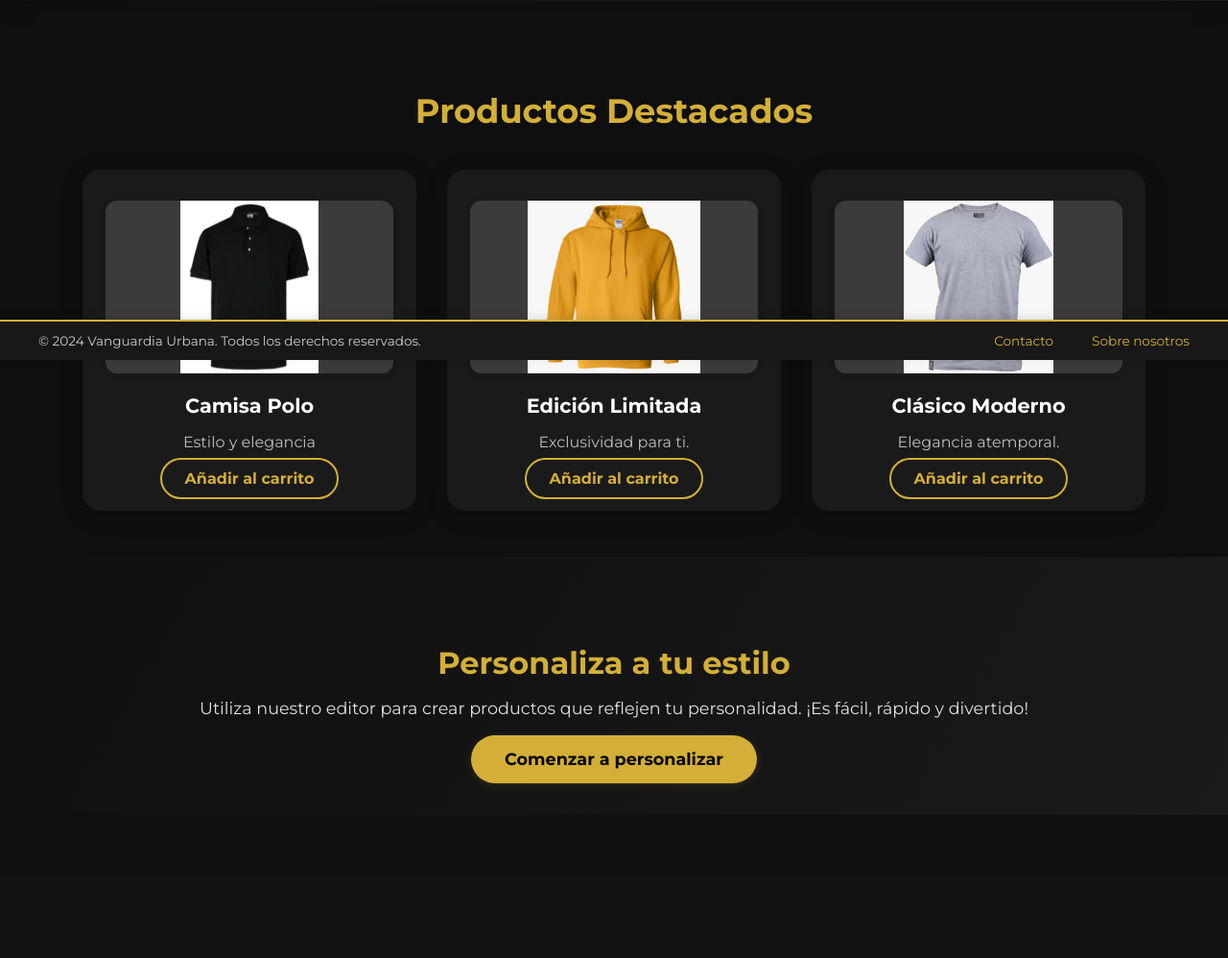
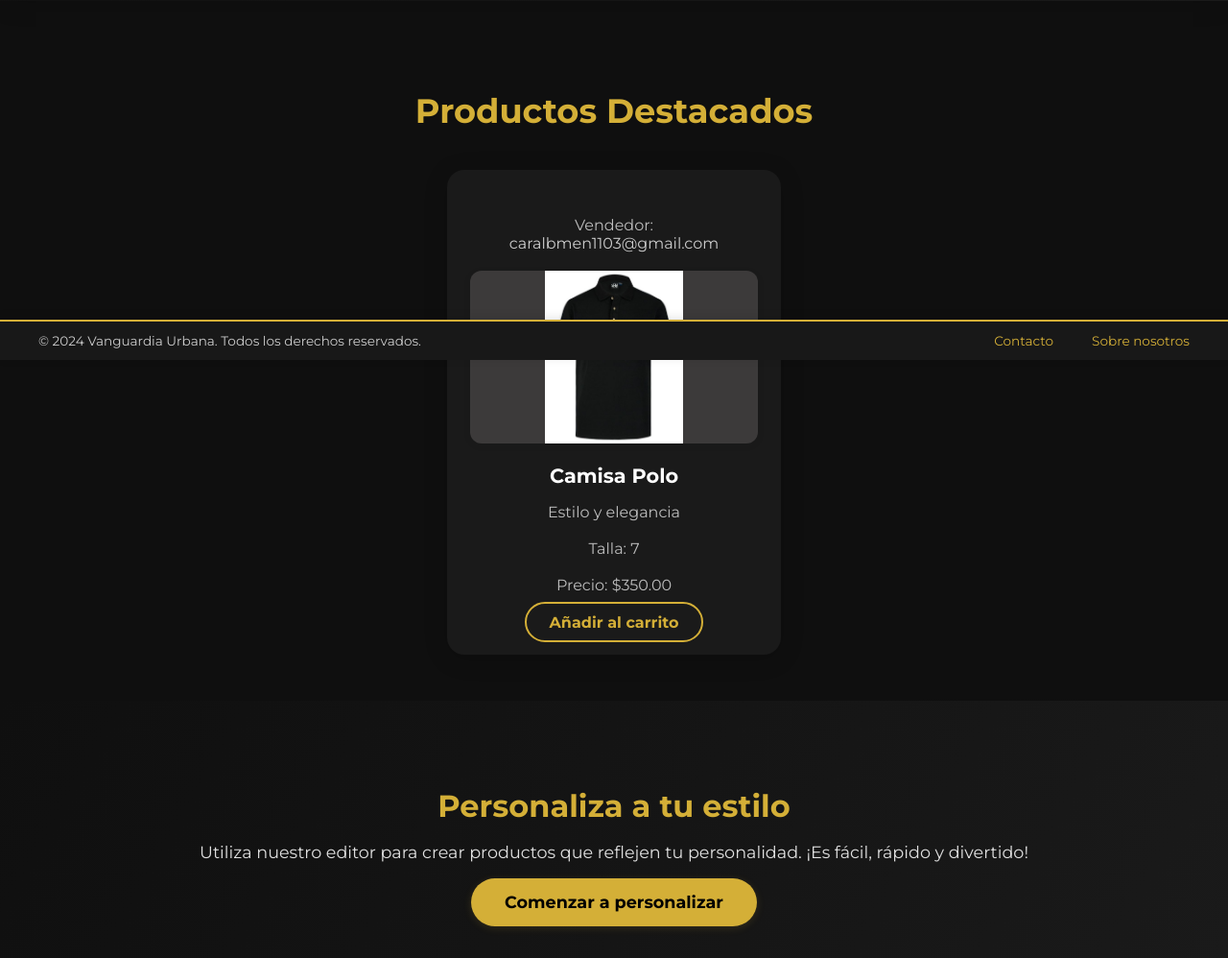
Before and after one commit to caralbmen5654/Vanguardia_Urbana, a Django app: page /frontend/ in a window 1280 px wide. Shown: the part 425-1423 px from the top of the page at 96% size. Before the commit the page ends 1245 px from the top, so only its background shows below. Run offline with Django 5.2, Linux system fonts and the light colour scheme; data comes from the database, SQL or seed files in the repository; both versions use the stored data as it was after the commit.

Commit message:
Se añadió la talla y precio a cada producto, además del correo del vendedor con la funcion de redirigir a gmail para preguntar sobre el producto, se configuró el index para seleccionar 5 productos al azar y ponerlos en el home

```diff
--- a/ecommerce/cliente/templates/cliente/catalogo.html
+++ b/ecommerce/cliente/templates/cliente/catalogo.html
@@ -32,10 +32,12 @@
             <img src="{{ producto.imagen.url }}" alt="Producto {{producto.id}}">
             <h3>{{ producto.producto.nombre }}</h3>
             <p>{{ producto.producto.descripcion }}</p>
+            <p>Talla: {{ producto.talla }}</p>
+            <p>${{ producto.producto.precio_base }}</p>
             <a href="{% url 'frontend_carrito' %}" class="btn-secondary">Añadir al carrito</a>
           </div>
         {% endfor %}
-        <div class="product-card">
+        <!-- <div class="product-card">
           <img src="{% static 'img/product1.jpg' %}" alt="Producto 1">
           <h3>Producto Premium</h3>
           <p>Calidad y diseño en cada detalle.</p>
@@ -52,7 +54,7 @@
           <h3>Clásico Moderno</h3>
           <p>Elegancia atemporal.</p>
           <a href="{% url 'frontend_personaliza' %}" class="btn-secondary">Añadir al carrito</a>
-        </div>
+        </div> -->
       </div>
     </div>
   </section>
--- a/ecommerce/cliente/templates/cliente/catalogo_vendedor.html
+++ b/ecommerce/cliente/templates/cliente/catalogo_vendedor.html
@@ -46,7 +46,7 @@
                 <a href="{% url 'frontend_personaliza' %}" class="btn-secondary">Personalizar</a>
             </div>
           {% endfor %}
-            <div class="product-card">
+            <!-- <div class="product-card">
                 <img src="{% static 'img/product1.jpg' %}" alt="Producto 1">
                 <h3>Producto Premium</h3>
                 <p>Calidad y diseño en cada detalle.</p>
@@ -63,7 +63,7 @@
                 <h3>Clásico Moderno</h3>
                 <p>Elegancia atemporal.</p>
                 <a href="{% url 'frontend_personaliza' %}" class="btn-secondary">Personalizar</a>
-            </div>
+            </div> -->
         </div>
     </div>
   </section>
--- a/ecommerce/cliente/templates/cliente/index.html
+++ b/ecommerce/cliente/templates/cliente/index.html
@@ -15,11 +15,23 @@
     <div class="container">
       <h2>Productos Destacados</h2>
       <div class="products-grid">
+
         {% for variante in variantes %}
           <div class="product-card">
+            <!-- <p>Vendedor: <a href="mailto: {{variante.producto.usuario.correo}}?subject=Informes sobre {{variante.producto.nombre}}" style="color:#ccc">{{variante.producto.usuario.correo}}</a></p> -->
+            <p>Vendedor:
+              <a href="https://mail.google.com/mail/?view=cm&fs=1&to={{ variante.producto.usuario.correo }}&su=Informes sobre {{ variante.producto.nombre }}"  style="color:#ccc; text-decoration: none;">
+                {{ variante.producto.usuario.correo }}
+              </a>
+            </p>
             <img src="{{ variante.imagen.url }}" alt="Producto {{variante.id}}">
             <h3>{{ variante.producto.nombre }}</h3>
             <p>{{ variante.producto.descripcion }}</p>
+            <span>
+              <p>Talla: {{ variante.talla }}</p>
+              <p>Precio: ${{ variante.producto.precio_base }}</p>
+            </span>
+
             <a href="{% url 'frontend_carrito' %}" class="btn-secondary">Añadir al carrito</a>
           </div>
         {% endfor %}
@@ -27,7 +39,7 @@
 
 
 
-        <div class="product-card">
+        <!-- <div class="product-card">
           <img src="{% static 'img/2vanu.jpeg' %}" alt="Producto 2">
           <h3>Edición Limitada</h3>
           <p>Exclusividad para ti.</p>
@@ -38,7 +50,7 @@
           <h3>Clásico Moderno</h3>
           <p>Elegancia atemporal.</p>
           <a href="{% url 'frontend_carrito' %}" class="btn-secondary">Añadir al carrito</a>
-        </div>
+        </div> -->
       </div>
     </div>
   </section>
--- a/ecommerce/cliente/templates/paginas/agregarProducto.html
+++ b/ecommerce/cliente/templates/paginas/agregarProducto.html
@@ -47,6 +47,11 @@
         scale: 1.03;
     }
 </style>
+ {% if messages %}
+    <script>
+        alert("{{ message }}");
+    </script>
+{% endif %}
 <div class="container mt-4" style="color: white; ">
     <h2 class="mb-4">Agregar Nuevo Producto</h2>
     <div style="width: 100%; display: flex;">
--- a/ecommerce/cliente/views.py
+++ b/ecommerce/cliente/views.py
@@ -105,13 +105,12 @@ def addProducto(request):
                 print(e)
                 alerts.error(request, f'Error al guardar: {e}')
         else:
-            print("Formularios INvalidos")
-            #alerts.success(request,'Fallo en los datos')
+            alerts.error(request,'Fallo en los datos')
     else:
-        print("No se envio")
+
         form_producto= formProducto()
         variante_form= Varianteform()
-        alerts.success(request,'Fallo al agregar' )
+        alerts.error(request,'Fallo al agregar' )
     return render(request, 'paginas/agregarProducto.html',{
         'usuario':usuarioo,
         'form_producto': form_producto,
@@ -173,7 +172,8 @@ def actualizarProducto(request, variante_id):
 def frontend_home(request):
     """Vista para la página principal del frontend"""
     #return render(request, 'cliente/index.html')
-    variantes= Variante_p.objects.all()
+    variantes= Variante_p.objects.order_by('?')[:5]
+    #variantes= producto.objects.all()
     return render(request, 'cliente/index.html',{'variantes':variantes})
 
 
```
Also changed, not shown: ecommerce/cliente/templates/cliente/login.html (+4 -13 lines), ecommerce/db.sqlite3.
